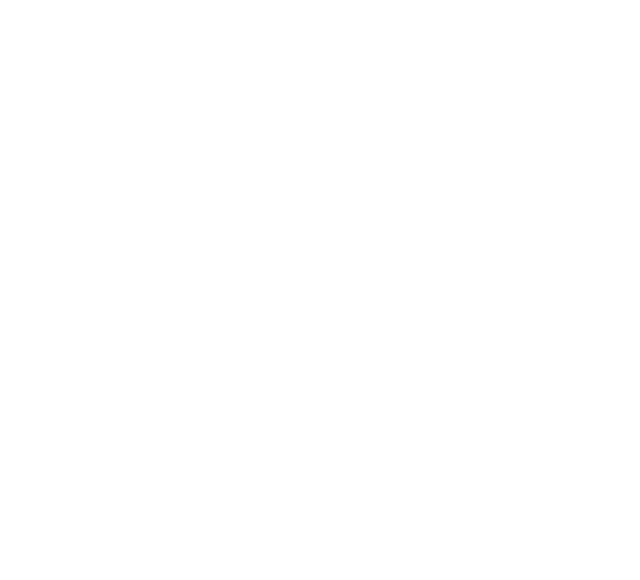
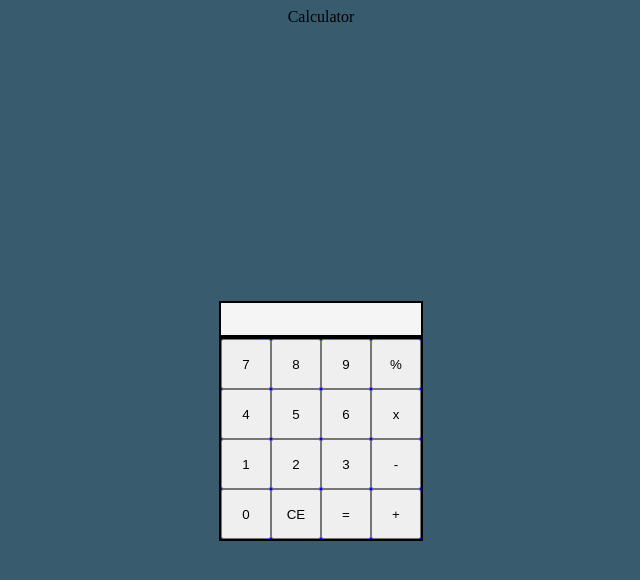
Before and after one commit to natevoyages/calculator, a plain HTML site: page index.html in a window 1280 px wide. Shown: the whole page, without its empty margins (319-959 px from the left). Drawn offline with Linux system fonts and the light colour scheme.

Commit message:
Finish calculator design + finish operator funtions

```diff
--- a/index.html
+++ b/index.html
@@ -2,20 +2,49 @@
 <html lang = "en">
   <head>
     <meta charset="utf-8">
+    <link rel="stylesheet" href="./style.css">
     <title>Calculator</title>
+    <script src="./javascript.js" defer></script>
 
   </head>
 
   <body>
-    <div class="header">
-
+    <div class="header"> Calculator
     </div>
 
     <div class="content">
       <div class ="calculator">
         <div class="display"></div>
         <div class="keys">
+          <div class="num-pad">
+              <div class="row">
+                <button class="seven">7</button>
+                <button class="eight">8</button>
+                <button class="nine">9</button>
+                <button class="divide">%</button>
+             </div>
 
+             <div class="row">
+               <button class="four">4</button>
+                <button class="five">5</button>
+                <button class="six">6</button>
+                <button class="multiply">x</button>
+             </div>
+
+              <div class="row">
+               <button class="one">1</button>
+                <button class="two">2</button>
+                <button class="three">3</button>
+                <button class="subtract">-</button>
+              </div>
+
+              <div class="row">
+                <button class="zero">0</button>
+                 <button class="clear">CE</button>
+                 <button class="equals">=</button>
+                 <button class="add">+</button>
+               </div>
+          </div>
         </div>
       </div>
 
--- a/javascript.js
+++ b/javascript.js
@@ -0,0 +1,36 @@
+function operate(numOne, operator, numTwo){
+  if (operator === "x")
+  {
+    return multiply(numOne, numTwo);
+  }
+  else if(operator === "%"){
+    return divide(numOne, numTwo);
+  }
+  else if(operator === "+"){
+    return add(numOne, numTwo);
+  }
+  else if(operator === "-"){
+    return subtract(numOne, numTwo);
+  }
+
+}
+
+function add(numOne, numTwo){
+  return numOne + numTwo;
+}
+
+function subtract(numOne, numTwo){
+  return numOne - numTwo;
+}
+
+function multiply(numOne, numTwo){
+  return numOne * numTwo;
+}
+
+function divide(numOne, numTwo){
+  if (numTwo === 0)
+  {
+    return "ERROR";
+  }
+  return numOne / numTwo;
+}
--- a/style.css
+++ b/style.css
@@ -0,0 +1,52 @@
+body{
+  height: 100vh;
+  background-color: rgb(56, 91, 110);
+  display: flex;
+  flex: 1;
+  flex-direction: column;
+  align-items: center;
+
+}
+.content{
+  display: flex;
+  align-items: center;
+  flex: 1;
+}
+.calculator{
+  height: 232px
+}
+.display{
+  background-color: whitesmoke;
+  border: 2px solid black;
+  display: flex;
+ justify-content: end;
+ align-items: center;
+  width: 200px;
+  height: 32px;
+}
+.keys{
+  background-color: aliceblue;
+  border: 2px solid black;
+  width: 200px;
+  height: 200px;
+  display: flex;
+}
+.num-pad{
+  background-color: blue;
+  flex: auto;
+  display: flex;
+  flex-direction: column;
+}
+.row{
+  flex: auto;
+  display: flex;
+}
+.operators{
+  display: flex;
+  flex-direction: column;
+}
+button{
+  width:32px;
+  height: auto;
+  flex: auto;
+}
```
